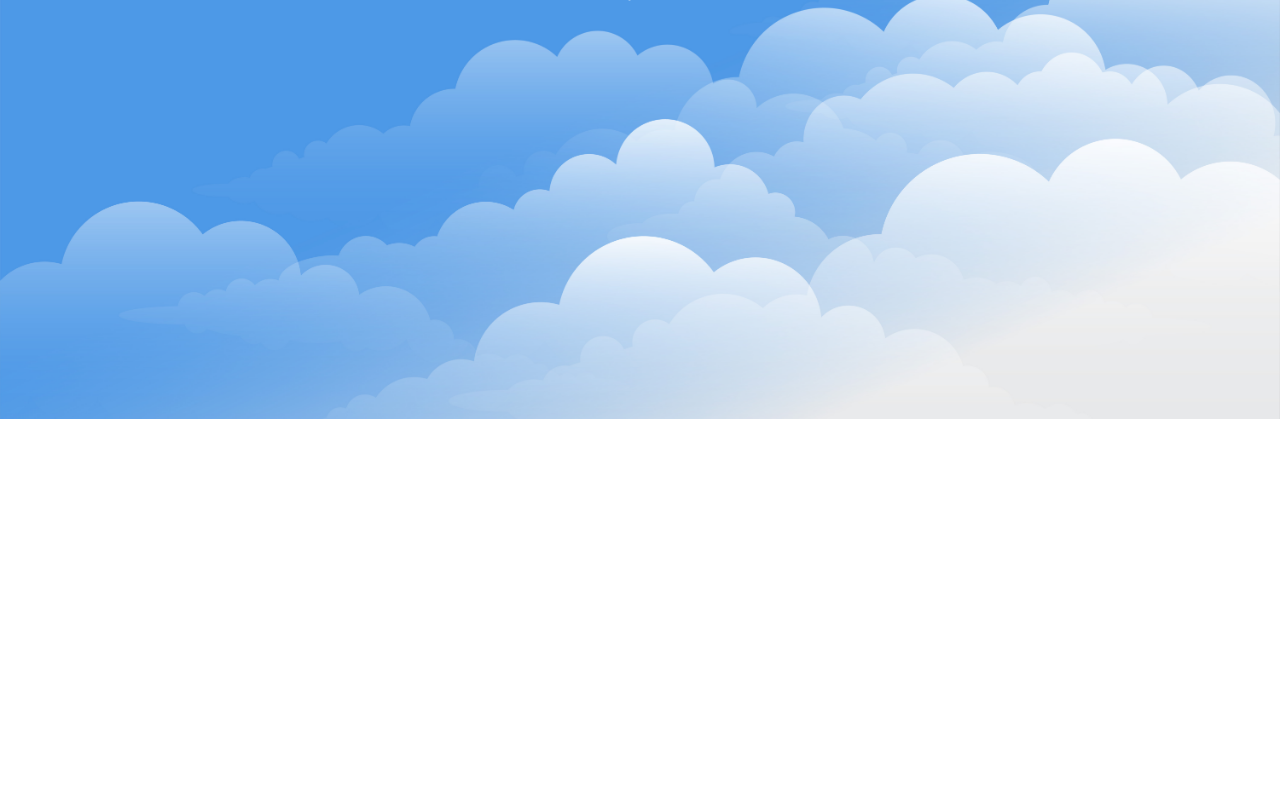
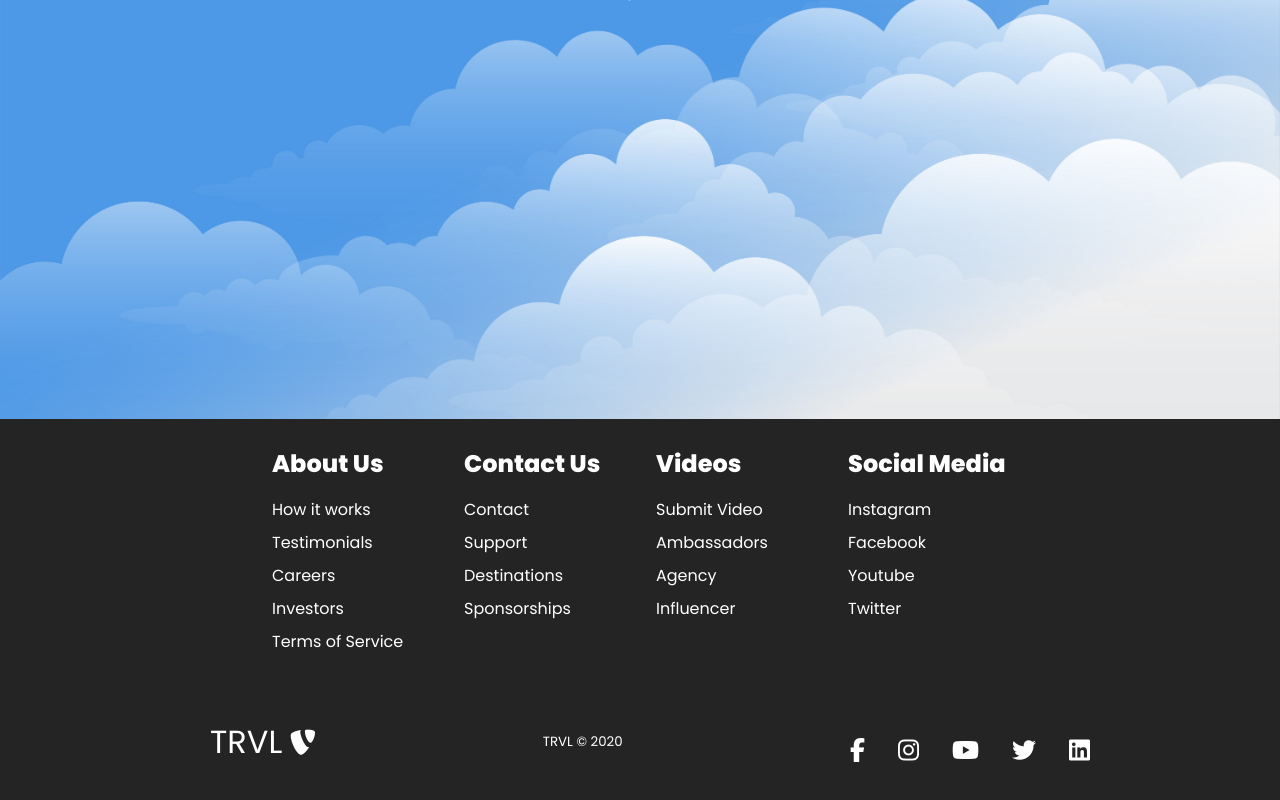
Before and after one commit to KirilsLusnickis/final-project, a React (Create React App) app in the folder FRONTEND/: page / in a window 1280 px wide. Shown: the part 514-1314 px from the top of the page. Before the commit the page ends 940 px from the top, so only its background shows below. Built offline with nearby package versions, Linux system fonts and the light colour scheme.

Commit message:
add footer

```diff
--- /dev/null
+++ b/FRONTEND/src/Components/footer/footer.css
@@ -0,0 +1,163 @@
+.footer-container {
+    background-color: #242424;
+    padding: 4rem 0 2rem 0;
+    display: flex;
+    flex-direction: column;
+    justify-content: center;
+    align-items: center;
+  }
+
+  .footer-subscription {
+    display: flex;
+    flex-direction: column;
+    justify-content: center;
+    align-items: center;
+    text-align: center;
+
+    margin-bottom: 24px;
+    padding: 24px;
+    color: #fff;
+  }
+
+  .footer-subscription > p {
+    font-family: 'Trebuchet MS', 'Lucida Sans Unicode', 'Lucida Grande',
+      'Lucida Sans', Arial, sans-serif;
+  }
+
+  .footer-subscription-heading {
+    margin-bottom: 24px;
+    font-size: 24px;
+  }
+
+  .footer-subscription-text {
+    margin-bottom: 24px;
+    font-size: 20px;
+  }
+
+  .footer-input {
+    padding: 8px 20px;
+    border-radius: 2px;
+    margin-right: 10px;
+    outline: none;
+    border: none;
+    font-size: 18px;
+    margin-bottom: 16px;
+    border: 1px solid #fff;
+  }
+
+  .footer-links {
+    width: 100%;
+    max-width: 1000px;
+    display: flex;
+    justify-content: center;
+  }
+
+  .footer-link-wrapper {
+    display: flex;
+  }
+
+  .footer-link-items {
+    display: flex;
+    flex-direction: column;
+    align-items: flex-start;
+    margin: 16px;
+    text-align: left;
+    width: 160px;
+    box-sizing: border-box;
+  }
+
+  .footer-link-items h2 {
+    margin-bottom: 16px;
+  }
+
+  .footer-link-items > h2 {
+    color: #fff;
+  }
+
+  .footer-link-items a {
+    color: #fff;
+    text-decoration: none;
+    margin-bottom: 0.5rem;
+  }
+
+  .footer-link-items a:hover {
+    color: #e9e9e9;
+    transition: 0.3s ease-out;
+  }
+
+  .footer-email-form h2 {
+    margin-bottom: 2rem;
+  }
+
+  .footer-input::placeholder {
+    color: #b1b1b1;
+  }
+
+  /* Social Icons */
+  .social-icon-link {
+    color: #fff;
+    font-size: 24px;
+  }
+
+  .social-media {
+    max-width: 1000px;
+    width: 100%;
+  }
+
+  .social-media-wrap {
+    display: flex;
+    justify-content: space-between;
+    align-items: center;
+    width: 90%;
+    max-width: 1000px;
+    margin: 40px auto 0 auto;
+  }
+
+  .social-icons {
+    display: flex;
+    justify-content: space-between;
+    align-items: center;
+    width: 240px;
+  }
+
+  .social-logo {
+    color: #fff;
+    justify-self: start;
+    margin-left: 20px;
+    cursor: pointer;
+    text-decoration: none;
+    font-size: 2rem;
+    display: flex;
+    align-items: center;
+    margin-bottom: 16px;
+  }
+
+  .website-rights {
+    color: #fff;
+    margin-bottom: 16px;
+  }
+
+  @media screen and (max-width: 820px) {
+    .footer-links {
+      padding-top: 2rem;
+    }
+
+    .footer-input {
+      width: 100%;
+    }
+
+    .btn {
+      width: 100%;
+    }
+
+    .footer-link-wrapper {
+      flex-direction: column;
+    }
+
+    .social-media-wrap {
+      flex-direction: column;
+    }
+  }
+
+  @media screen and (max-width: 768px) {
+  }
--- /dev/null
+++ b/FRONTEND/src/Components/footer/footer.js
@@ -0,0 +1,100 @@
+import React from "react";
+import "./footer.css";
+import { Link } from "react-router-dom";
+
+function Footer() {
+  return (
+    <div className="footer-container">
+      <div class="footer-links">
+        <div className="footer-link-wrapper">
+          <div class="footer-link-items">
+            <h2>About Us</h2>
+            <Link to="/sign-up">How it works</Link>
+            <Link to="/">Testimonials</Link>
+            <Link to="/">Careers</Link>
+            <Link to="/">Investors</Link>
+            <Link to="/">Terms of Service</Link>
+          </div>
+          <div class="footer-link-items">
+            <h2>Contact Us</h2>
+            <Link to="/">Contact</Link>
+            <Link to="/">Support</Link>
+            <Link to="/">Destinations</Link>
+            <Link to="/">Sponsorships</Link>
+          </div>
+        </div>
+        <div className="footer-link-wrapper">
+          <div class="footer-link-items">
+            <h2>Videos</h2>
+            <Link to="/">Submit Video</Link>
+            <Link to="/">Ambassadors</Link>
+            <Link to="/">Agency</Link>
+            <Link to="/">Influencer</Link>
+          </div>
+          <div class="footer-link-items">
+            <h2>Social Media</h2>
+            <Link to="/">Instagram</Link>
+            <Link to="/">Facebook</Link>
+            <Link to="/">Youtube</Link>
+            <Link to="/">Twitter</Link>
+          </div>
+        </div>
+      </div>
+      <section class="social-media">
+        <div class="social-media-wrap">
+          <div class="footer-logo">
+            <Link to="/" className="social-logo">
+              TRVL
+              <i class="fab fa-typo3" />
+            </Link>
+          </div>
+          <small class="website-rights">TRVL © 2020</small>
+          <div class="social-icons">
+            <Link
+              class="social-icon-link facebook"
+              to="/"
+              target="_blank"
+              aria-label="Facebook"
+            >
+              <i class="fab fa-facebook-f" />
+            </Link>
+            <Link
+              class="social-icon-link instagram"
+              to="/"
+              target="_blank"
+              aria-label="Instagram"
+            >
+              <i class="fab fa-instagram" />
+            </Link>
+            <Link
+              class="social-icon-link youtube"
+              to="/"
+              target="_blank"
+              aria-label="Youtube"
+            >
+              <i class="fab fa-youtube" />
+            </Link>
+            <Link
+              class="social-icon-link twitter"
+              to="/"
+              target="_blank"
+              aria-label="Twitter"
+            >
+              <i class="fab fa-twitter" />
+            </Link>
+            <Link
+              class="social-icon-link twitter"
+              to="/"
+              target="_blank"
+              aria-label="LinkedIn"
+            >
+              <i class="fab fa-linkedin" />
+            </Link>
+          </div>
+        </div>
+      </section>
+    </div>
+  );
+}
+
+export default Footer;
--- a/FRONTEND/src/Pages/aboutUsPage/AboutUsPage.js
+++ b/FRONTEND/src/Pages/aboutUsPage/AboutUsPage.js
@@ -1,3 +1,4 @@
+import Footer from "../../Components/footer/footer";
 import MainBody from "../../Components/mainBody/MainBody";
 import TopBar from "../../Components/topBar/TopBar";
 import "./aboutUsPage.css";
@@ -7,6 +8,7 @@ const AboutUsPage = () => {
     <>
       <TopBar />
       <MainBody />
+      <Footer />
     </>
   );
 };
```
